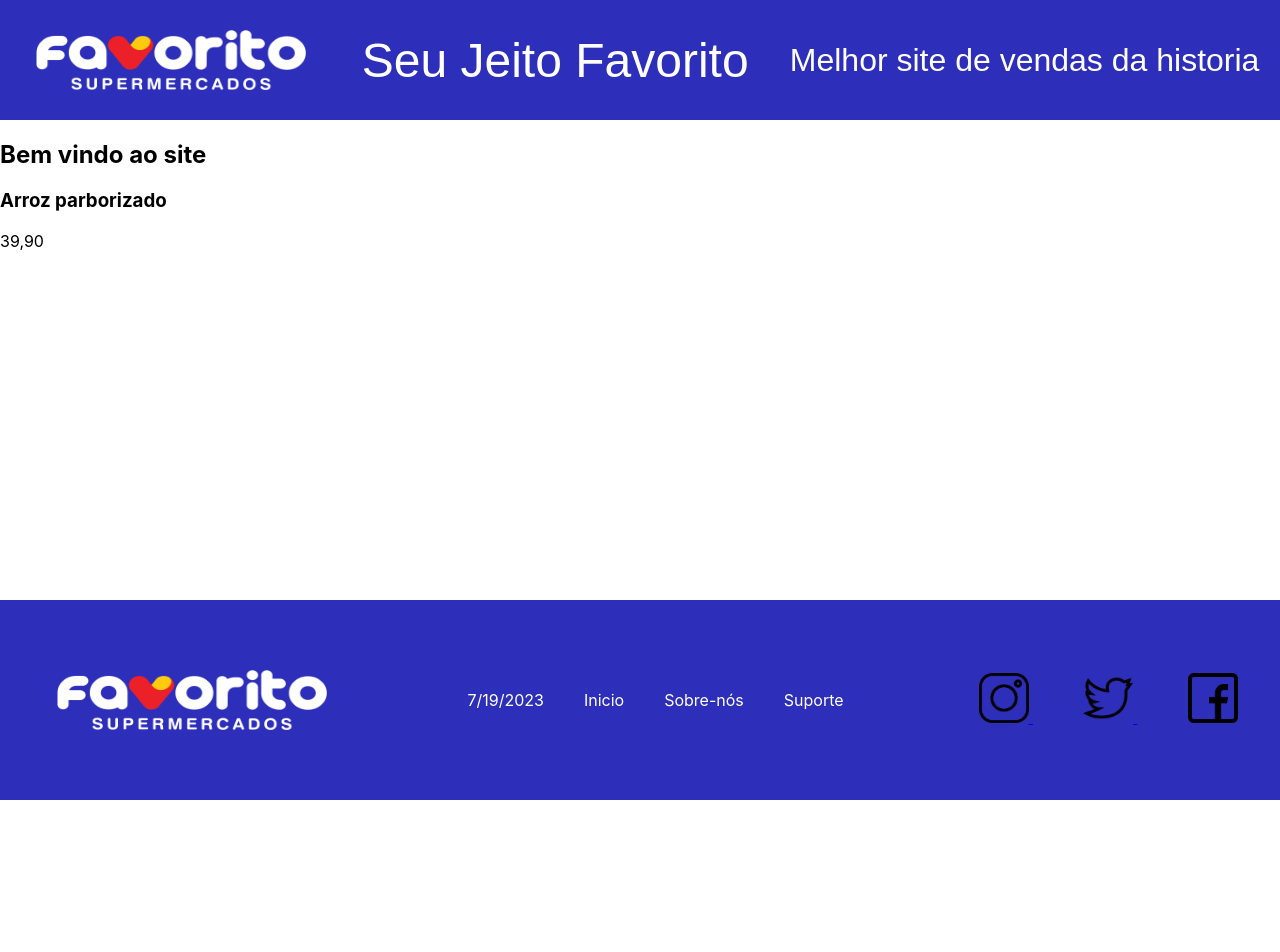
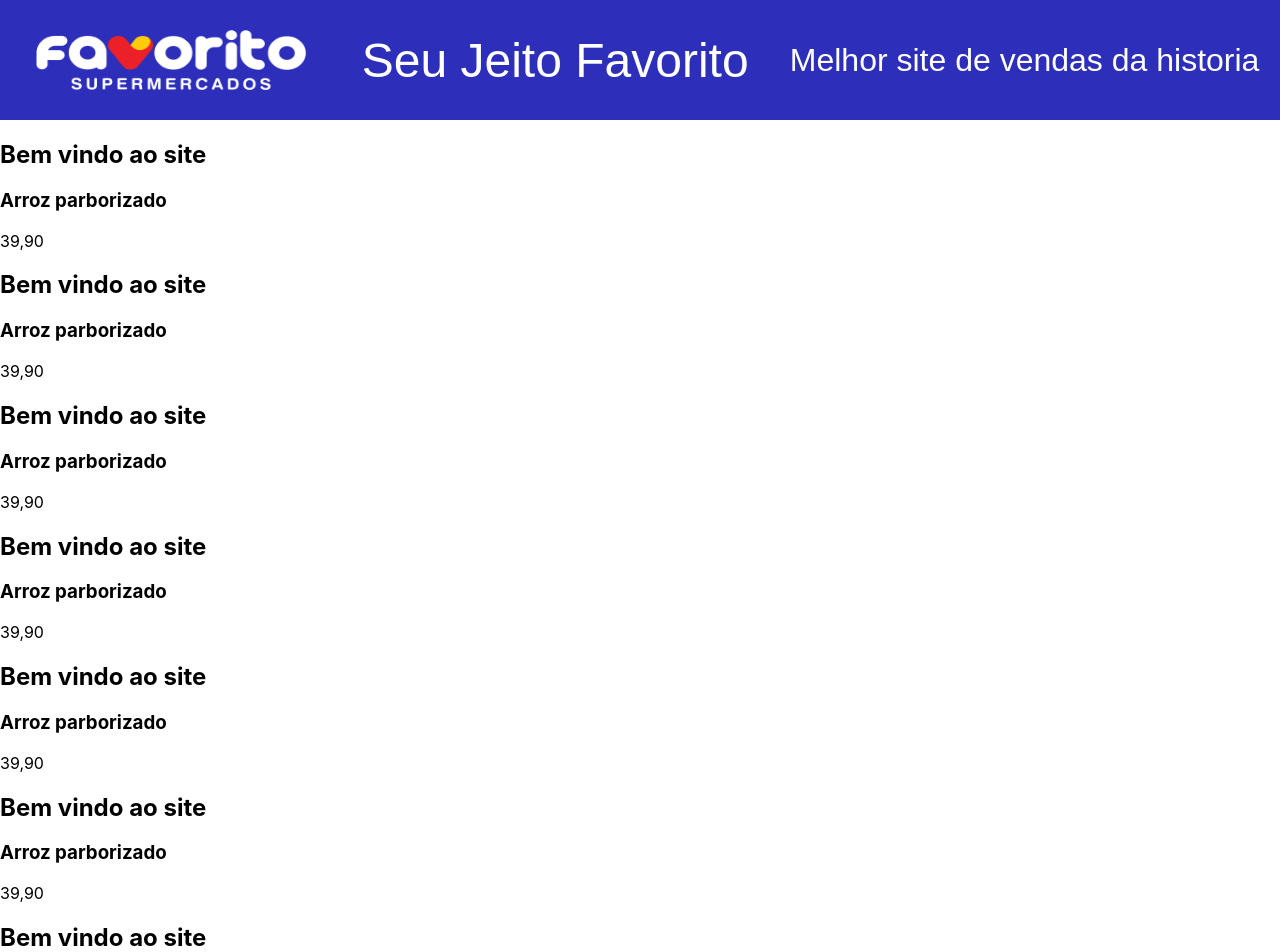
Before and after one commit to gilsonlevi/projetoFav, a React (Create React App) app: page / in a window 1280 px wide. Shown: the top 952 px of the page. Before the commit the page ends 800 px from the top, so only its background shows below. Built offline with nearby package versions, Linux system fonts and the light colour scheme.

Commit message:
Finalizando rodape

```diff
--- a/src/App.js
+++ b/src/App.js
@@ -15,6 +15,13 @@ function App() {
 
     <Cabecalho logo= "header-logo.png" titulo="Seu Jeito Favorito" subtitulo="Melhor site de vendas da historia"/>
     <Conteudo/>
+    <Conteudo/>
+    <Conteudo/>
+    <Conteudo/>
+    <Conteudo/>
+    <Conteudo/>
+    <Conteudo/>
+    <Conteudo/>
     <Rodape instagram= "@favorito" logo= "header-logo.png"/>
     </>
   );
--- a/src/componentes/Rodape/Rodape.module.css
+++ b/src/componentes/Rodape/Rodape.module.css
@@ -3,8 +3,8 @@
     display: absolute;
     bottom: 0px;
     color:#fff;
-    position: fixed;
     width: 100%;
+    position: relative;
 }
 
 .img {
--- a/src/componentes/Rodape/index.js
+++ b/src/componentes/Rodape/index.js
@@ -38,9 +38,10 @@ export default function Rodape(props) {
 
     </div>
   )
+
+  function mostraData(){
+    const date = new Date();
+    return date.toLocaleDateString();
+  }
+
 }
-
-function mostraData(){
-  const date = new Date();
-  return date.toLocaleDateString();
-}
```
